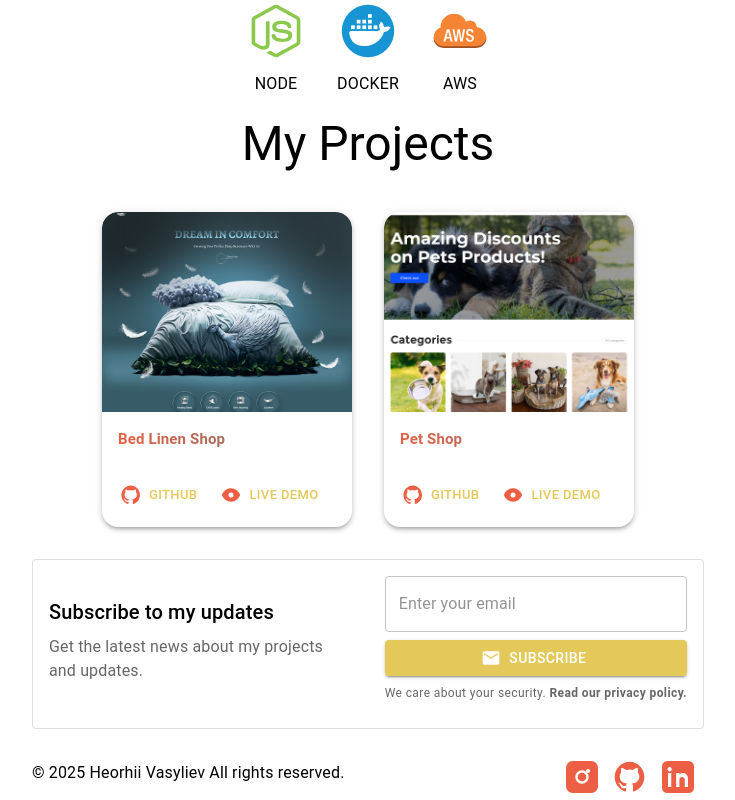
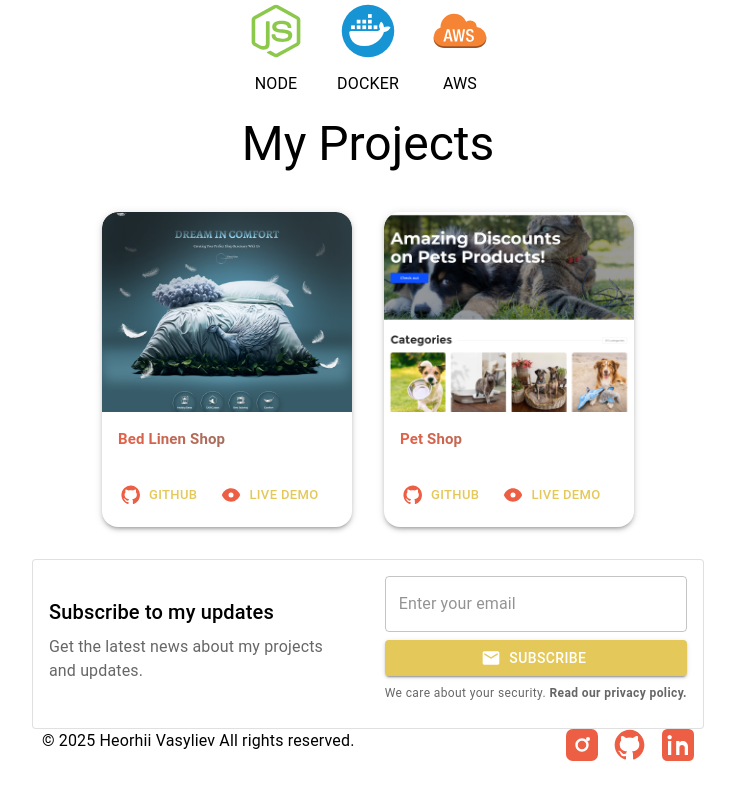
Before and after one commit to Georg35-hash/My-Portfolio, a React (Vite) app in the folder my-portfolio/: page / in a window 1280 px wide. Shown: the part 577-1377 px from the top of the page, without its empty margins (272-1007 px from the left). After the commit the page ends 1345 px from the top, so only its background shows below. Built offline with nearby package versions, Linux system fonts and the light colour scheme.

Commit message:
Refactor Footer and NavTabs components for improved layout consistency

```diff
--- a/my-portfolio/src/components/layout/Footer.jsx
+++ b/my-portfolio/src/components/layout/Footer.jsx
@@ -102,13 +102,19 @@ export default function Footer() {
           </form>
         </CardContent>
       </Card>
-      <Box sx={{ display: "flex ", mt: 4, justifyContent: "space-between" }}>
+      <Box
+        sx={{
+          display: "flex ",
+          mt: 4,
+          justifyContent: "space-between",
+          margin: "0px 10px 0px 10px",
+        }}
+      >
         <Typography>© 2025 Heorhii Vasyliev All rights reserved.</Typography>
         <Box
           sx={{
             display: "flex",
             gap: 2,
-            margin: "0px 10px 0px 10px",
             "& a img": {
               width: 32,
               height: 32,
--- a/my-portfolio/src/components/layout/NavTabs.jsx
+++ b/my-portfolio/src/components/layout/NavTabs.jsx
@@ -7,7 +7,12 @@ export default function NavTabs() {
   const currentTab = location.pathname === "/all" ? 1 : 0;
 
   return (
-    <AppBar sx={{ marginTop: 5 }} position="static" color="default">
+    <AppBar
+      component="div"
+      sx={{ marginTop: 5 }}
+      position="static"
+      color="default"
+    >
       <Tabs
         value={currentTab}
         textColor="secondary"
```
